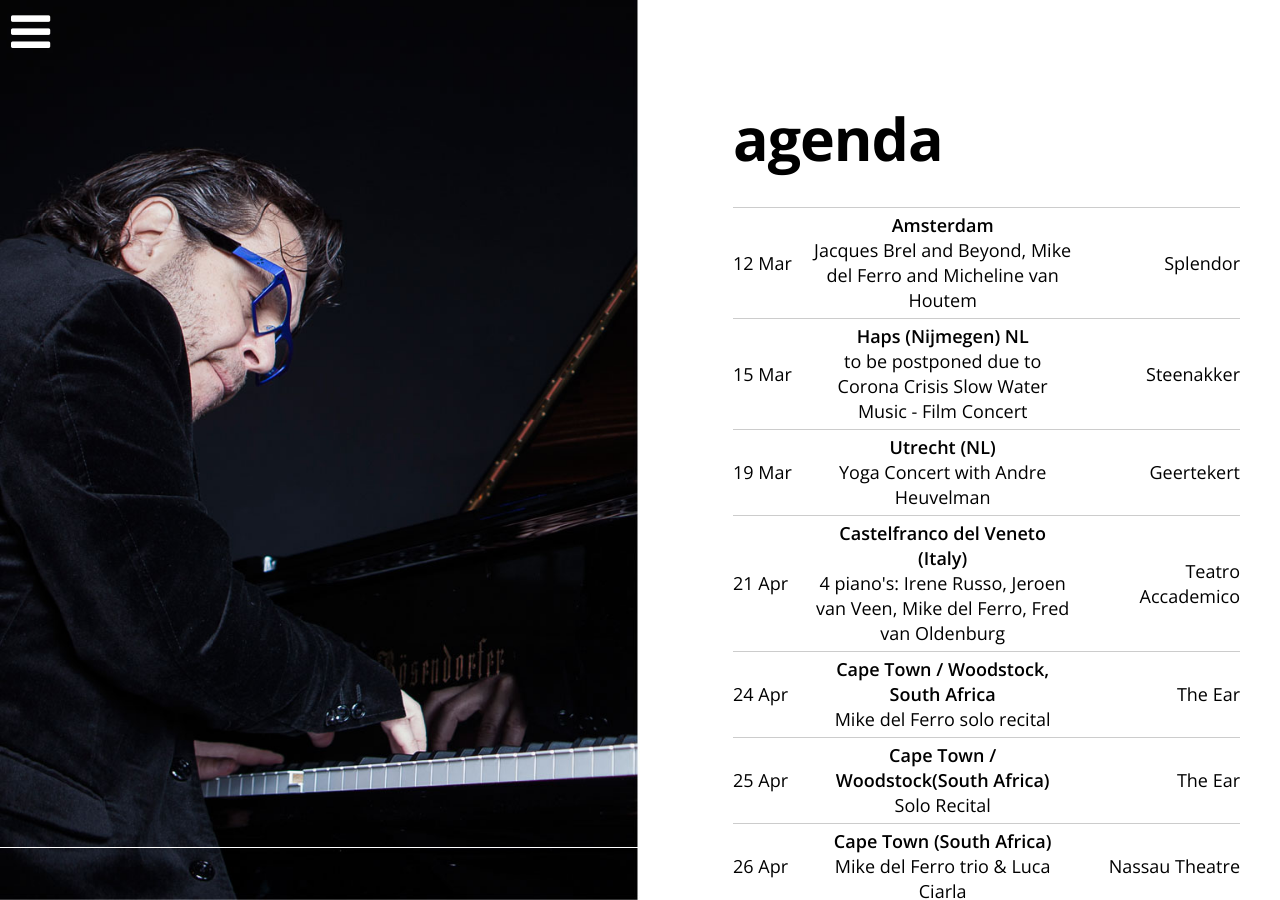
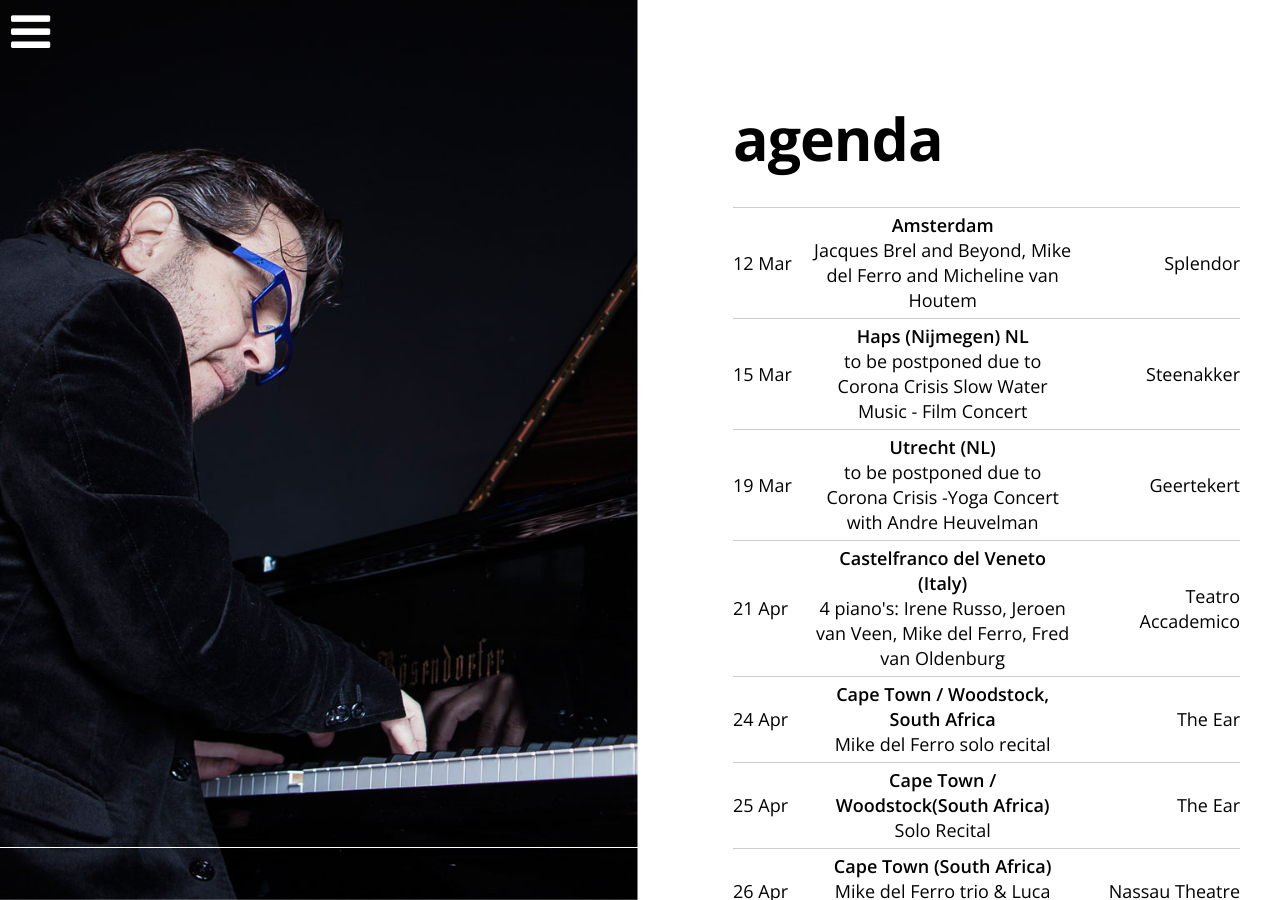
Before and after one commit to mikedelferro/website, a Jekyll site: the page built from agenda.html, in a window 1280 px wide and 900 px high. Built offline with Jekyll 4.4.1, drawn with Linux system fonts in a browser that asks for light colours; nearby versions of some CDN libraries.

Commit message:
Updated '_data/gigs.yml' via CloudCannon

```diff
--- a/_data/gigs.yml
+++ b/_data/gigs.yml
@@ -14,7 +14,7 @@ items:
     location: Steenakker
     venue: Haps (Nijmegen) NL
     url: 'http://www.desteenakker.nl'
-  - title: Yoga Concert with Andre Heuvelman
+  - title: to be postponed due to Corona Crisis -Yoga Concert with Andre Heuvelman
     date: 2020-03-19 20:00:00
     location: Geertekert
     venue: Utrecht (NL)
```
